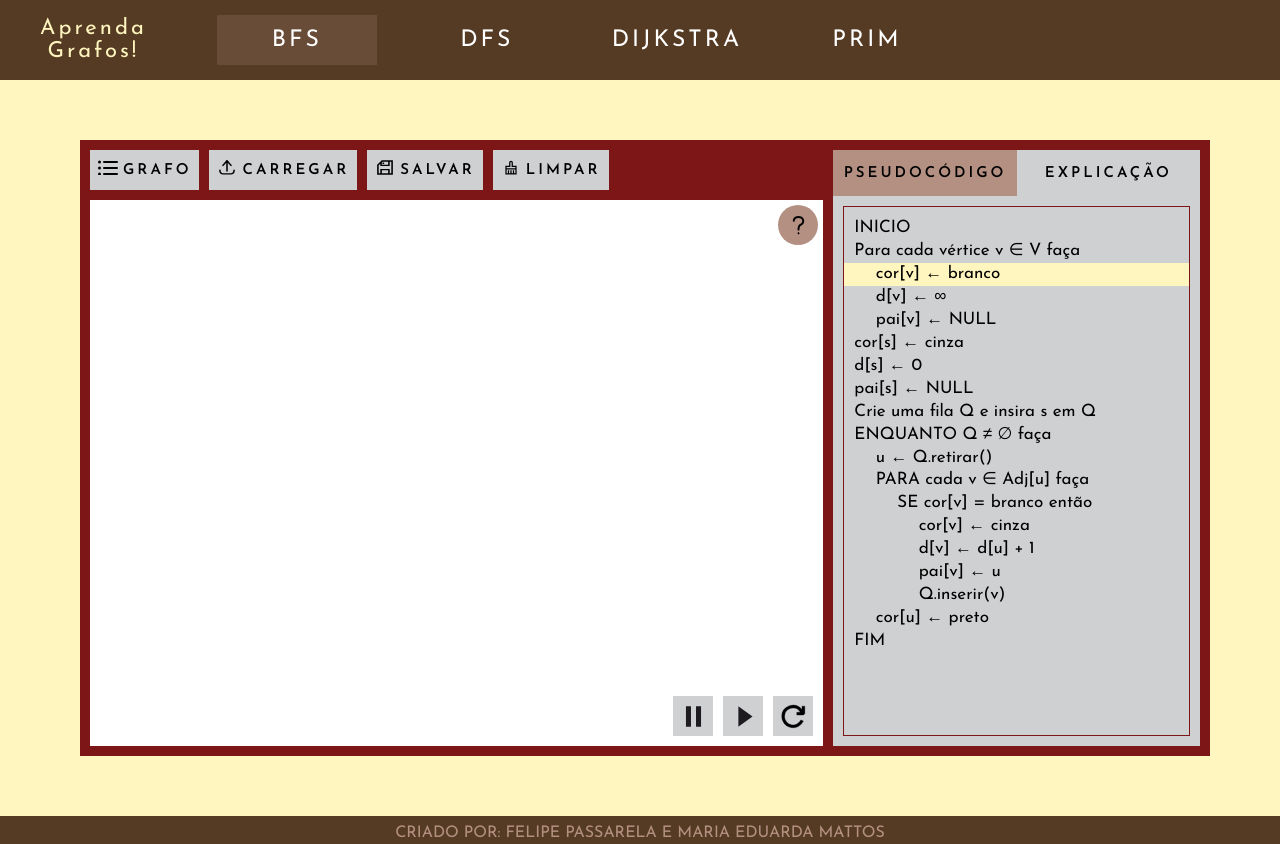
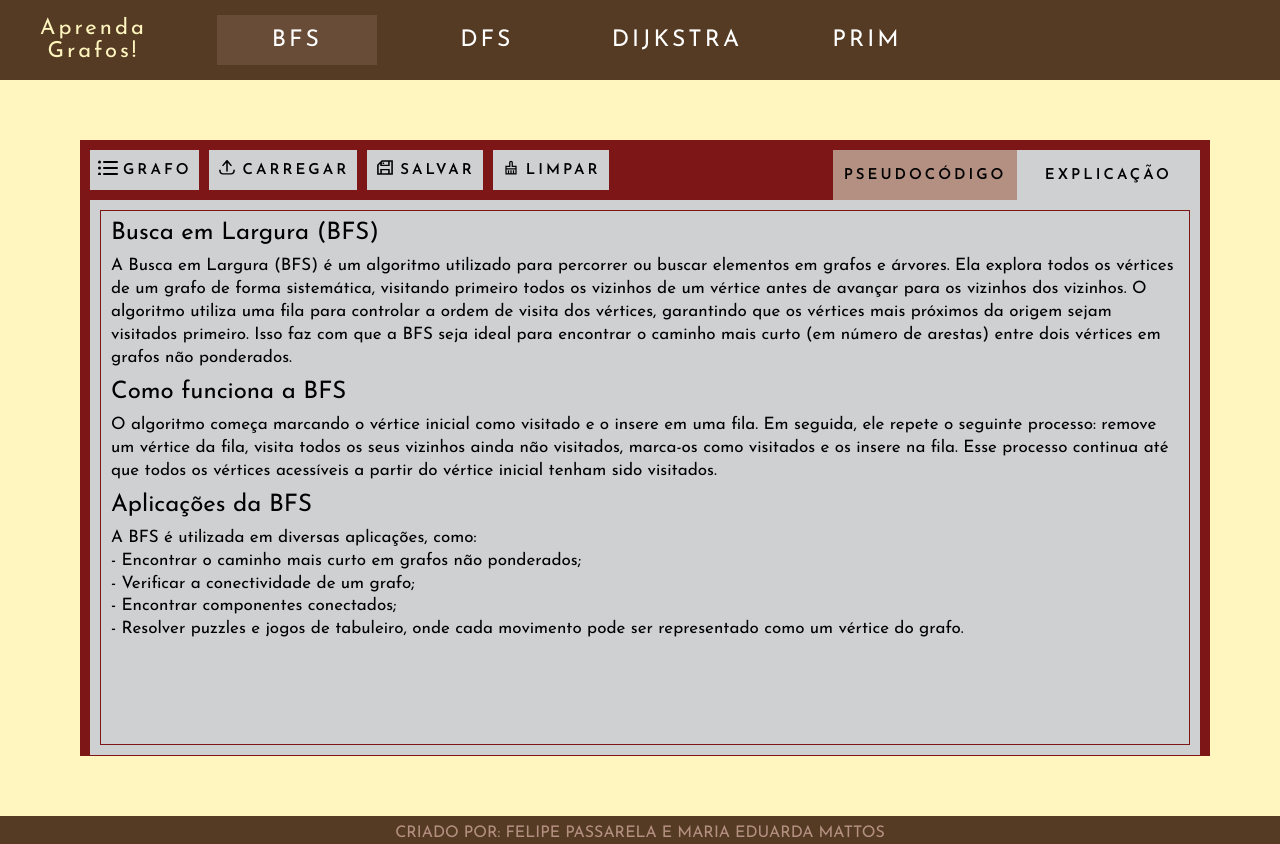
Before and after one commit to madudamattos/Aprenda-Grafos, a React (Vite) app in the folder front-end/: page /bfs in a window 1280 px wide. Both pictures are taken after a click on the button "EXPLICAÇÃO". Built offline with nearby package versions, Linux system fonts and the light colour scheme.

Commit message:
troca de janelas funcionando

```diff
--- a/front-end/src/components/Body/Body.jsx
+++ b/front-end/src/components/Body/Body.jsx
@@ -29,6 +29,8 @@ const Body = () => {
 
   const routeName = location.pathname.replace('/', '');
 
+  const [activeTab, setActiveTab] = React.useState('pseudocode'); // 'pseudocode' ou 'explanation'
+
   return (
     <section className='container_body'>
       <div className='main_div_body'>
@@ -56,8 +58,8 @@ const Body = () => {
             </div>
         </div>
         <div className='right_side'>
-          <ButtonContainer2 name_1={"Pseudocódigo"} name_2={"Explicação"}/>
-          <TextComponent routeName={routeName}/>
+          <ButtonContainer2 onTabChange={setActiveTab} activeTab={activeTab}/>
+          <TextComponent routeName={routeName} activeTab={activeTab}/>
         </div>
       </div>
     </section>
--- a/front-end/src/components/ButtonContainer1/ButtonContainer1.jsx
+++ b/front-end/src/components/ButtonContainer1/ButtonContainer1.jsx
@@ -1,8 +1,8 @@
+
 import React from 'react'
 import ButtonMainPage from '../ButtonMainPage/ButtonMainPage'
-import { useGraphManager } from '../../hooks/GraphManager'
 
-const ButtonContainer1 = (f1, f2, f3) => {
+const ButtonContainer1 = ({ f1, f2, f3 }) => {
   return (
     <div className='button_container_1'>
       <ButtonMainPage>
--- a/front-end/src/components/ButtonContainer2/ButtonContainer2.css
+++ b/front-end/src/components/ButtonContainer2/ButtonContainer2.css
@@ -12,7 +12,7 @@
 .button_2{
     background: #B49082;
     color: #000;
-    padding: 8px;
+    padding: 6px;
     width: 100%;
     height: 100%;
     font-size: 15px;
--- a/front-end/src/components/ButtonContainer2/ButtonContainer2.jsx
+++ b/front-end/src/components/ButtonContainer2/ButtonContainer2.jsx
@@ -2,33 +2,20 @@ import React, {useState} from 'react'
 import ButtonMainPage from '../ButtonMainPage/ButtonMainPage'
 import './ButtonContainer2.css'
 
-const ButtonContainer2 = ({ name_1, name_2 }) => {
-    const [isButton1Clicked, setIsButton1Clicked] = useState(true);
-    const [isButton2Clicked, setIsButton2Clicked] = useState(false);
-
-    const handleButton1Click = () => {
-        setIsButton1Clicked(true);
-        setIsButton2Clicked(false);
-    }
-
-    const handleButton2Click = () => {
-        setIsButton1Clicked(false);
-        setIsButton2Clicked(true);
-    }
-
+const ButtonContainer2 = ({onTabChange, activeTab}) => {
     return (
         <div className='button_container_2'>
             <button
-            className={`button_2${isButton1Clicked ? ' activated' : ''}`}
-            onClick={handleButton1Click}
+                className={`button_2${activeTab === 'pseudocode' ? ' activated' : ''}`}
+                onClick={() => onTabChange('pseudocode')}
             >
-            {name_1}
+                Pseudocódigo
             </button>
             <button
-            className={`button_2${isButton2Clicked ? ' activated' : ''}`}
-            onClick={handleButton2Click}
+                className={`button_2${activeTab === 'explanation' ? ' activated' : ''}`}
+                onClick={() => onTabChange('explanation')}
             >
-            {name_2}
+                Explicação
             </button>
         </div>
   )
--- a/front-end/src/components/Header/Header.css
+++ b/front-end/src/components/Header/Header.css
@@ -47,7 +47,7 @@
 }
 
 .container_header_nav ul li a:hover{
-    font-size: 30px;
+    font-size: 26px;
     transition: 0.05s ease;
 }
 
--- a/front-end/src/components/TextComponent/ExplanationComponent/ExplanationComponent.jsx
+++ b/front-end/src/components/TextComponent/ExplanationComponent/ExplanationComponent.jsx
@@ -0,0 +1,31 @@
+import React from 'react'
+import '../TextComponent.css'
+import { useLocation } from 'react-router-dom';
+import explicacoes from '../../../mocks/explicacoes.json'
+
+const ExplanationComponent = ({ routeName }) => {
+  const location = useLocation();
+  const selectedExplicacao = explicacoes.find(p => p.id === routeName);
+
+  // const[selected, setSelected] = React.useState(null);
+  const selectedId = 3;
+  const selectedLine = "p" + selectedId.toString();
+
+  return (
+    <div className='code_container'>
+      {selectedExplicacao.content && selectedExplicacao.content.length > 0 &&
+        Object.keys(selectedExplicacao.content)
+        .map(key => {
+          return (
+              <div key={key}>
+                <h2 className='code_body_title'>{selectedExplicacao.content[key].titulo}</h2>
+                <pre className='code_body_text_explanation'>{selectedExplicacao.content[key].texto}</pre>
+              </div>
+          );
+        })
+      }
+    </div>
+  )
+}
+
+export default ExplanationComponent
--- a/front-end/src/components/TextComponent/PseudocodeComponent/PseudocodeComponent.css
+++ /dev/null
@@ -1,22 +0,0 @@
-.code_body_title{
-    font-size: 24px;
-    padding: 10px;
-}
-
-.code_body_text{
-    font-size: 17px;
-    line-height: 135%;
-    padding: 10px 0px 10px 0px;
-    display: flex;
-    flex-direction: column;
-    flex-wrap: nowrap;
-}
-
-.code_line{
-    padding: 0px 10px 0px 10px;
-}
-
-.code_line-selected{
-    background-color: var(--yellow);
-    padding: 0px 10px 0px 10px;
-}
--- a/front-end/src/components/TextComponent/PseudocodeComponent/PseudocodeComponent.jsx
+++ b/front-end/src/components/TextComponent/PseudocodeComponent/PseudocodeComponent.jsx
@@ -1,5 +1,5 @@
 import React from 'react'
-import './PseudocodeComponent.css'
+import '../TextComponent.css'
 import { useLocation } from 'react-router-dom';
 import pseudocodigos from '../../../mocks/pseudocodigos.json'
 
@@ -12,7 +12,7 @@ const PseudocodeComponent = ({routeName}) => {
     const selectedLine = "p" + selectedId.toString();
 
     return (
-      <div className='code_body_text'>
+      <div className='code_body_text_pseudocode'>
           {selectedPseudocodigo.content && selectedPseudocodigo.content.length > 0 &&
             Object.keys(selectedPseudocodigo.content[0])
               .sort((a, b) => {
--- a/front-end/src/components/TextComponent/TextComponent.css
+++ b/front-end/src/components/TextComponent/TextComponent.css
@@ -4,6 +4,19 @@
     height: 100%;
     background-color: var(--grey);
     padding: 10px;
+    z-index: 400;
+}
+
+.code_body_container-explicacao{
+    box-sizing: border-box;
+    width: calc(100% - 170px);
+    height:calc(100% - 55px - 190px);
+    position: absolute;
+    top: calc(0% + 80px + 70px + 50px);
+    left: calc(0% + 70px + 20px);
+    background-color: var(--grey);
+    padding: 10px;
+    z-index: 400;
 }
 
 .code_body_border{
@@ -11,5 +24,46 @@
     border: 1px solid var(--dark-red);
     width: 100%;
     height: 100%;
+}
 
+.code_container{
+    font-size: 24px;
+    background-color: var(--grey);
 }
+
+.code_body_title{
+    margin: 10px;
+    font-size: 24px;
+    padding: 0px;
+}
+
+.code_body_text_pseudocode{
+    font-size: 17px;
+    line-height: 135%;
+    padding: 10px 10px 10px 10px;
+    display: flex;
+    flex-direction: column;
+    flex-wrap: nowrap;
+}
+
+.code_body_text_explanation {
+    margin: 10px;
+    font-size: 17px;
+    line-height: 135%;
+    padding: 0px 0px 0px 0px;
+    white-space: pre-line; /* preserva quebras de linha do texto */
+    overflow-wrap: break-word;
+    word-break: break-word;
+    background: transparent;
+    display: block; /* ou remova display:flex */
+}
+
+.code_line{
+    padding: 0px 10px 0px 10px;
+    flex-wrap: wrap;
+}
+
+.code_line-selected{
+    background-color: var(--yellow);
+    padding: 0px 10px 0px 10px;
+}
--- a/front-end/src/components/TextComponent/TextComponent.jsx
+++ b/front-end/src/components/TextComponent/TextComponent.jsx
@@ -1,13 +1,15 @@
 import React from 'react'
 import './TextComponent.css'
 import PseudocodeComponent from './PseudocodeComponent/PseudocodeComponent'
+import ExplanationComponent from './ExplanationComponent/ExplanationComponent'
 
-const TextComponent = ({routeName}) => {
+const TextComponent = ({ routeName, activeTab }) => {
   return (
-    <div className='code_body_container'>
-        <div className='code_body_border'>
-            <PseudocodeComponent routeName={routeName}/>
-        </div>
+    <div className={`code_body_container${activeTab === 'pseudocode' ? '' : '-explicacao'}`}>
+      <div className='code_body_border'>
+        {activeTab === 'pseudocode' && <PseudocodeComponent routeName={routeName} />}
+        {activeTab === 'explanation' && <ExplanationComponent routeName={routeName} />}
+      </div>
     </div>
   )
 }
```
Also changed, not shown: front-end/src/components/TextComponent/ExplanationComponent/ExplanationComponent.css (deleted). Lines whose indentation alone changed are shown as unchanged.
